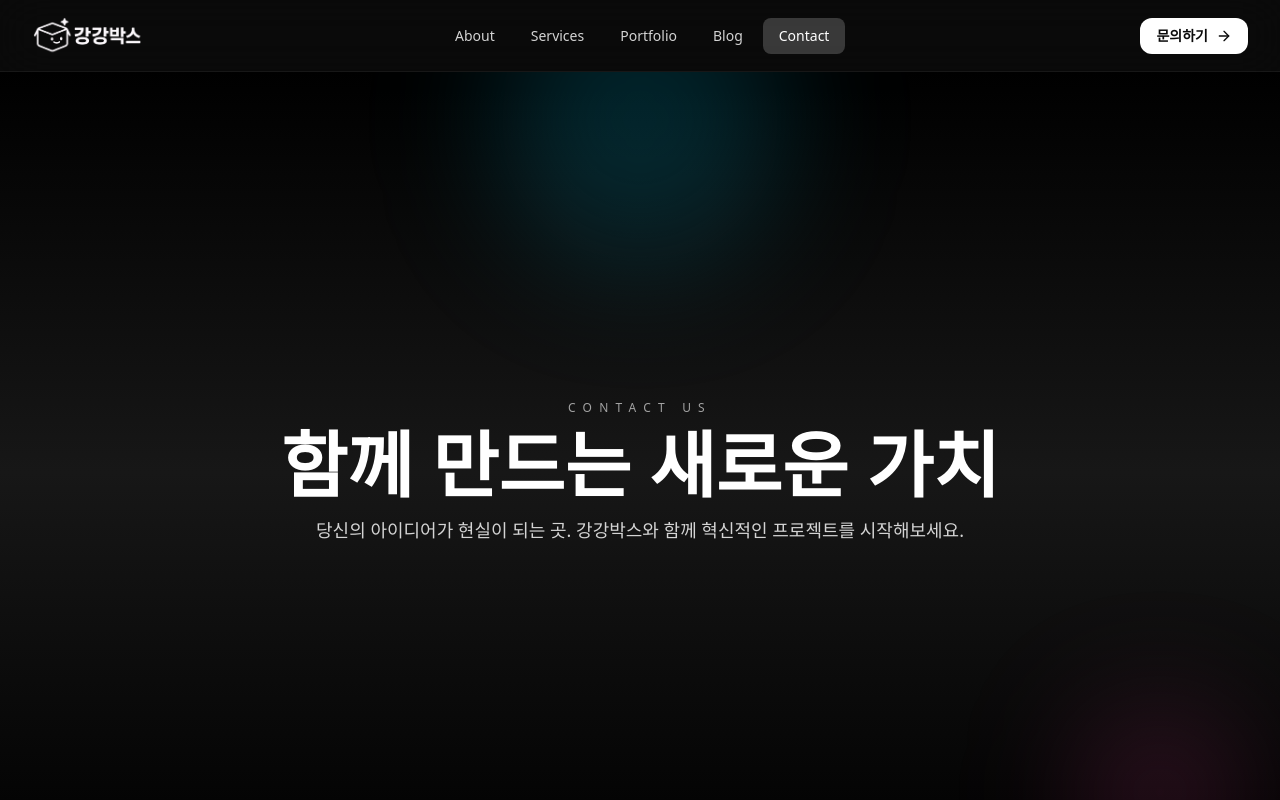
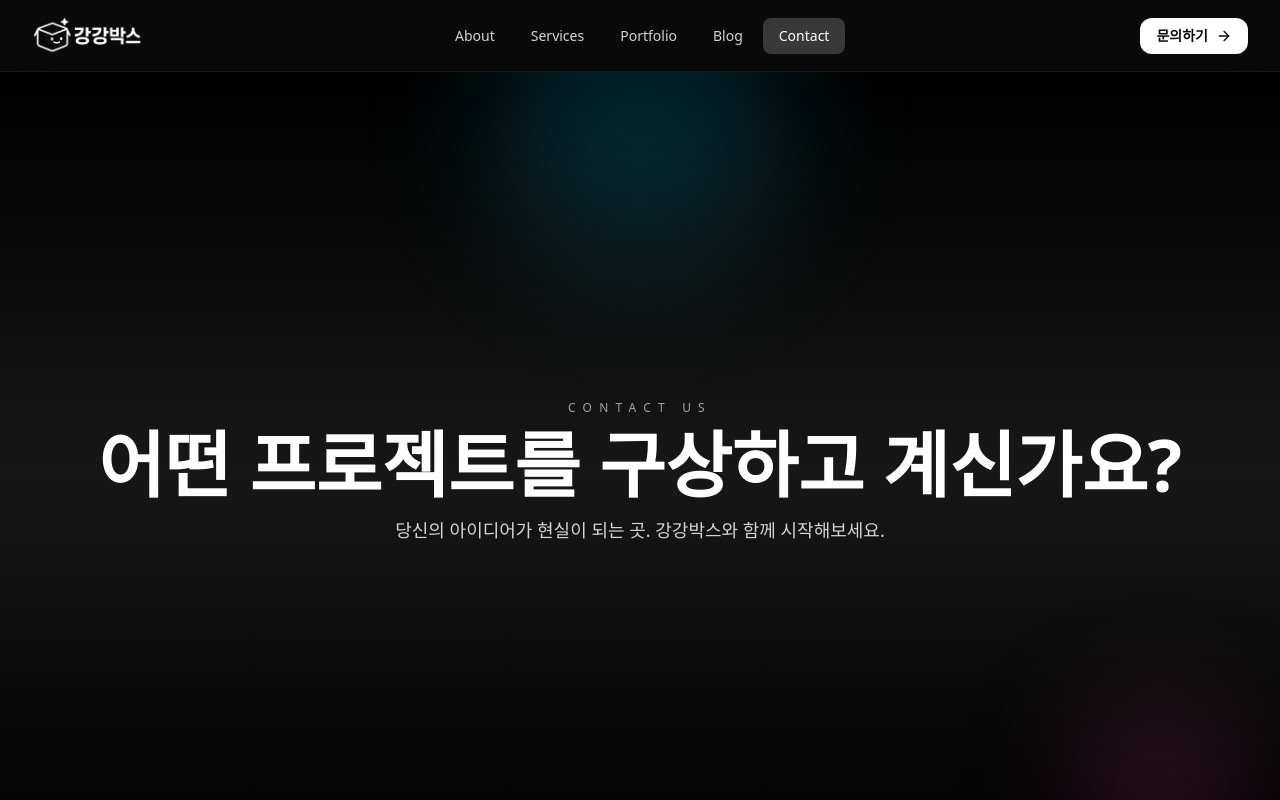
Before and after one commit to oz-kangkangparks/kangkangparks, a Next.js app: page /contact in a window 1280 px wide. Shown: the top 800 px of the page. Built offline with nearby package versions, Linux system fonts and the light colour scheme.

Commit message:
Modify : 히어로섹션 문구 변경

```diff
--- a/app/contact/page.tsx
+++ b/app/contact/page.tsx
@@ -26,16 +26,16 @@ function HeroSection() {
         initial={{ opacity: 0, y: 20 }}
         animate={{ opacity: 1, y: 0 }}
         transition={{ duration: 0.6 }}
-        className="relative max-w-4xl text-center"
+        className="relative text-center"
       >
         <p className="text-xs uppercase tracking-[0.6em] text-neutral-400">
           contact us
         </p>
         <h1 className="mt-3 text-5xl font-bold leading-tight text-white md:text-7xl">
-          함께 만드는 새로운 가치
+          어떤 프로젝트를 구상하고 계신가요?
         </h1>
         <p className="mx-auto mt-4 max-w-3xl text-lg text-neutral-300">
-          당신의 아이디어가 현실이 되는 곳. 강강박스와 함께 혁신적인 프로젝트를 시작해보세요.
+          당신의 아이디어가 현실이 되는 곳. 강강박스와 함께 시작해보세요.
         </p>
       </motion.div>
     </section>
```
